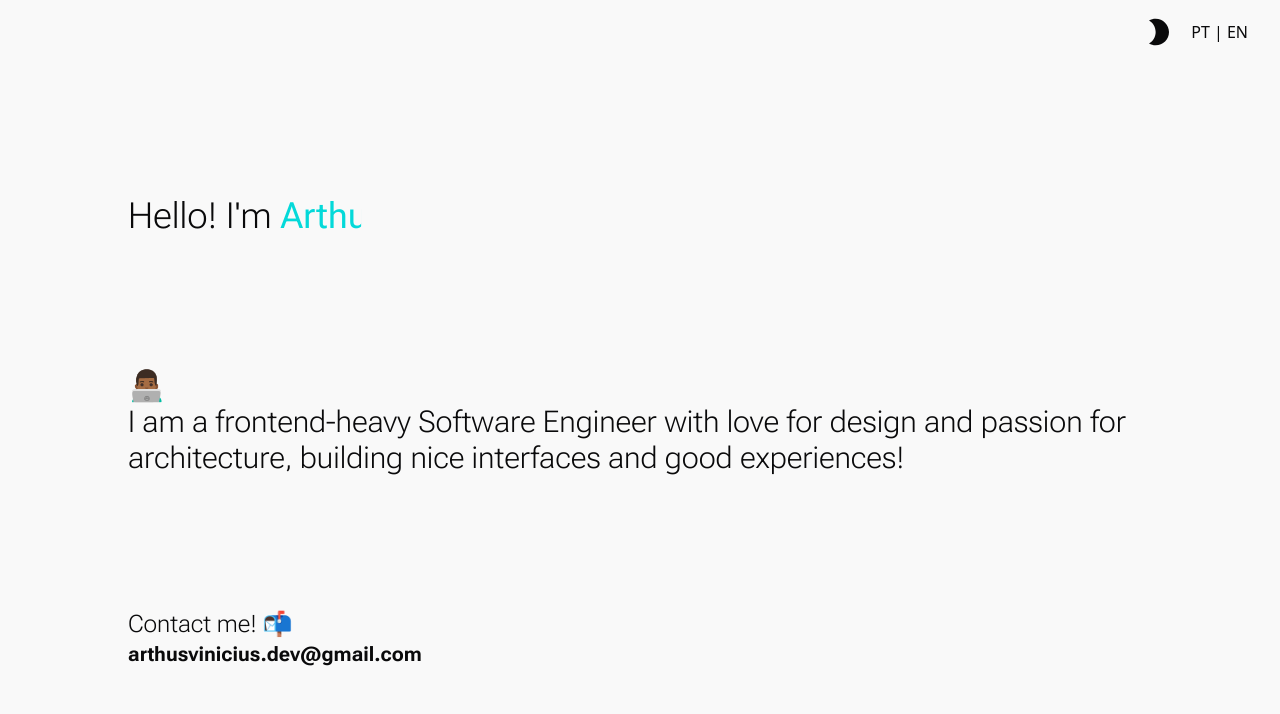
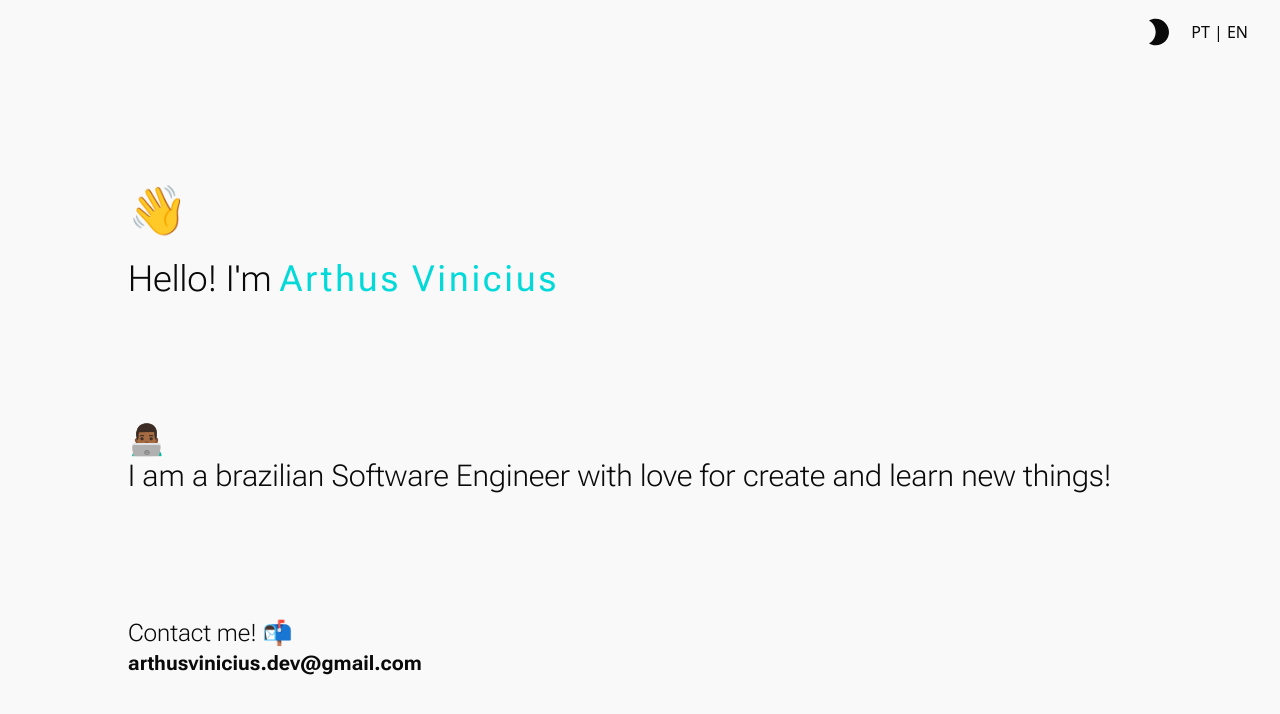
Before and after one commit to arthus05/website, a Next.js app: page / in a window 1280 px wide. Shown: the top 714 px of the page. Built offline with nearby package versions, Linux system fonts and the light colour scheme.

Commit message:
fixed typewritter animation

```diff
--- a/src/layout/Default/Default.tsx
+++ b/src/layout/Default/Default.tsx
@@ -1,5 +1,5 @@
 import Head from 'next/head'
-import { Roboto_Flex } from '@next/font/google'
+import { Roboto_Flex } from "next/font/google"
 
 import { ReactNode } from 'react'
 import Header from '@/components/Header';
--- a/src/providers/theme/ThemeContext.tsx
+++ b/src/providers/theme/ThemeContext.tsx
@@ -1,54 +1,60 @@
 import { createContext, ReactNode, useEffect, useState } from "react";
 
-type Theme = 'light' | 'dark' | undefined
+type Theme = "light" | "dark" | undefined;
 
 interface IThemeContext {
-  theme?: Theme,
-  updateTheme?: (value: Theme) => void
+  theme?: Theme;
+  // eslint-disable-next-line
+  updateTheme?: (value: Theme) => void;
 }
 
 interface IProps {
   children: ReactNode;
 }
 
-export const ThemeContext = createContext<IThemeContext>({})
+export const ThemeContext = createContext<IThemeContext>({
+  theme: undefined,
+  updateTheme: () => {},
+});
 
 export const ThemeProvider = ({ children }: IProps) => {
-  const [theme, setTheme] = useState<Theme>(undefined)
+  const [theme, setTheme] = useState<Theme>(undefined);
 
   useEffect(() => {
     const root = window.document.documentElement;
 
-    const initialColorValue = root.style.getPropertyValue('--initial-color-theme') as Theme
+    const initialColorValue = root.style.getPropertyValue(
+      "--initial-color-theme",
+    ) as Theme;
 
-    setTheme(initialColorValue)
-  }, [])
+    setTheme(initialColorValue);
+  }, []);
 
   useEffect(() => {
-    console.log('theme', theme)
-  }, [theme])
+    console.log("theme", theme);
+  }, [theme]);
 
   const updateTheme = (value: Theme) => {
-    const root = window.document.documentElement
+    const root = window.document.documentElement;
 
-    setTheme(value)
+    setTheme(value);
 
-    value && localStorage.setItem('color-theme', value)
+    value && localStorage.setItem("color-theme", value);
 
     root.style.setProperty(
-      '--foreground-color',
-      value === 'light' ? '#0A0A0B' : '#F9F9F9'
-    )
+      "--foreground-color",
+      value === "light" ? "#0A0A0B" : "#F9F9F9",
+    );
 
     root.style.setProperty(
-      '--background-color',
-      value === 'light' ? '#F9F9F9' : '#0A0A0B'
-    )
-  }
+      "--background-color",
+      value === "light" ? "#F9F9F9" : "#0A0A0B",
+    );
+  };
 
   return (
     <ThemeContext.Provider value={{ theme, updateTheme }}>
       {children}
     </ThemeContext.Provider>
-  )
-}
+  );
+};
--- a/src/templates/home/containers/Hero/Hero.tsx
+++ b/src/templates/home/containers/Hero/Hero.tsx
@@ -1,47 +1,74 @@
-import styles from './styles.module.css'
+import { useEffect, useState } from "react";
+
+import {  } from "react-icons/fa"
+
+import styles from "./styles.module.css";
 
 const Hero = () => {
+  const [nameIdx, setNameIdx] = useState(0);
+  const myName = 'Arthus Vinicius';
+
+  useEffect(() => {
+    const intervalId = setInterval(() => {
+      setNameIdx((prev) => {
+        if (prev === myName.length) {
+          return prev;
+        }
+
+        return prev + 1;
+      });
+    }, 150);
+    return () => {
+      clearInterval(intervalId);
+    };
+  }, []);
+  //👋
+
   return (
     <section
       className="
         h-[calc(100vh-4rem)]
-        text-3xl font-extralight">
+        text-3xl font-extralight"
+    >
       <section
         className="
           h-full w-4/5 m-auto
           flex flex-col justify-evenly
-          ">
-        <h1 className='text-4xl'>Hello! I'm <br className='block md:hidden'/>
-          <span className='relative'>
-            <strong
-              className='overflow-x-hidden whitespace-nowrap text-brand-accent text-[#04D9D9]'
-              >
-              Arthus Vinicius 👋
-            </strong>
-            <span
-              className={`${styles.cursor} absolute -bottom-0 left-0 -top-1 inline-block bg-[var(--background-color)] w-full animate-type will-change`}
-            ></span>
-          </span>
-        </h1>
-        <p className='flex flex-col'>
-          <span>👨🏾‍💻</span>
-          I am a frontend-heavy Software Engineer with love for design and passion for
-          architecture, building nice interfaces and good experiences!
+          "
+      >
+        <div className="flex flex-col gap-6">
+          <span className="text-5xl">👋</span>
+          <h1 className="text-4xl flex flex-nowrap gap-2 w-fit">
+            Hello! I&apos;m{" "}
+            <span className="">
+              <strong className="tracking-[.075em] flex animate-caret border-r-2 overflow-hidden whitespace-nowrap text-brand-accent text-[#04D9D9]">
+                {myName.slice(0, nameIdx)}
+              </strong>
+              {/* <span */}
+              {/*   className={`${styles.cursor} absolute -bottom-0 left-0 -top-1 inline-block bg-[var(--background-color)] w-full animate-type will-change`} */}
+              {/* ></span> */}
+            </span>
+          </h1>
+        </div>
+        <p className="flex flex-col">
+          <span>👨🏾‍💻</span>I am a brazilian Software Engineer with love for
+          create and learn new things!
         </p>
-        <p className='text-2xl flex flex-col'>
+        <p className="text-2xl flex flex-col">
           Contact me! 📬
           <a
-            href='mailto:arthusvinicius.dev@gmail.com'
+            href="mailto:arthusvinicius.dev@gmail.com"
             className={`
               ${styles.mail}
               relative
-              w-fit font-bold text-xl`}>
+              w-fit font-bold text-xl`}
+          >
             arthusvinicius.dev@gmail.com
           </a>
         </p>
       </section>
     </section>
-  )
-}
+  );
+};
 
-export default Hero
+export default Hero;
--- a/tailwind.config.js
+++ b/tailwind.config.js
@@ -1,32 +1,27 @@
 /** @type {import('tailwindcss').Config} */
 module.exports = {
-  content: [
-    "./src/**/*.{js,ts,jsx,tsx}"
-  ],
+  content: ["./src/**/*.{js,ts,jsx,tsx}"],
   theme: {
     extend: {
+      colors: {
+        "background-color": "var(--background-color)",
+        "foreground-color": "var(--foreground-color)"
+      },
       animation: {
-        type: 'type 2.7s ease-out .8s infinite alternate both'
+        type: "typewriter 3.5s steps(40, end), blinkCaret .75s step-end infinite",
+        caret: "blinkCaret .75s step-end infinite",
       },
       keyframes: {
-        type: {
-          '0%': { transform: 'translateX(0ch)' },
-          '7%': { transform: 'translateX(1ch)' },
-          '14%': { transform: 'translateX(2ch)' },
-          '21%': { transform: 'translateX(3ch)' },
-          '28%': { transform: 'translateX(4ch)' },
-          '35%': { transform: 'translateX(5ch)' },
-          '42%': { transform: 'translateX(6ch)' },
-          '49%': { transform: 'translateX(7ch)' },
-          '56%': { transform: 'translateX(8ch)' },
-          '63%': { transform: 'translateX(9ch)' },
-          '70%': { transform: 'translateX(10ch)' },
-          '77%': { transform: 'translateX(11ch)' },
-          '84%': { transform: 'translateX(12ch)' },
-          '100%': { transform: 'translateX(14ch)' },
+        typewriter: {
+          "0%": { width: "0" },
+          "100%": { width: "100%" },
         },
-      }
+        blinkCaret: {
+          "0%, 100%": { borderColor: "transparent" },
+          "50%": { borderColor: "var(--foreground-color)" },
+        },
+      },
     },
   },
   plugins: [],
-}
+};
```
Also changed, not shown: 1 other file (tests, documents, lock files or other folders).
